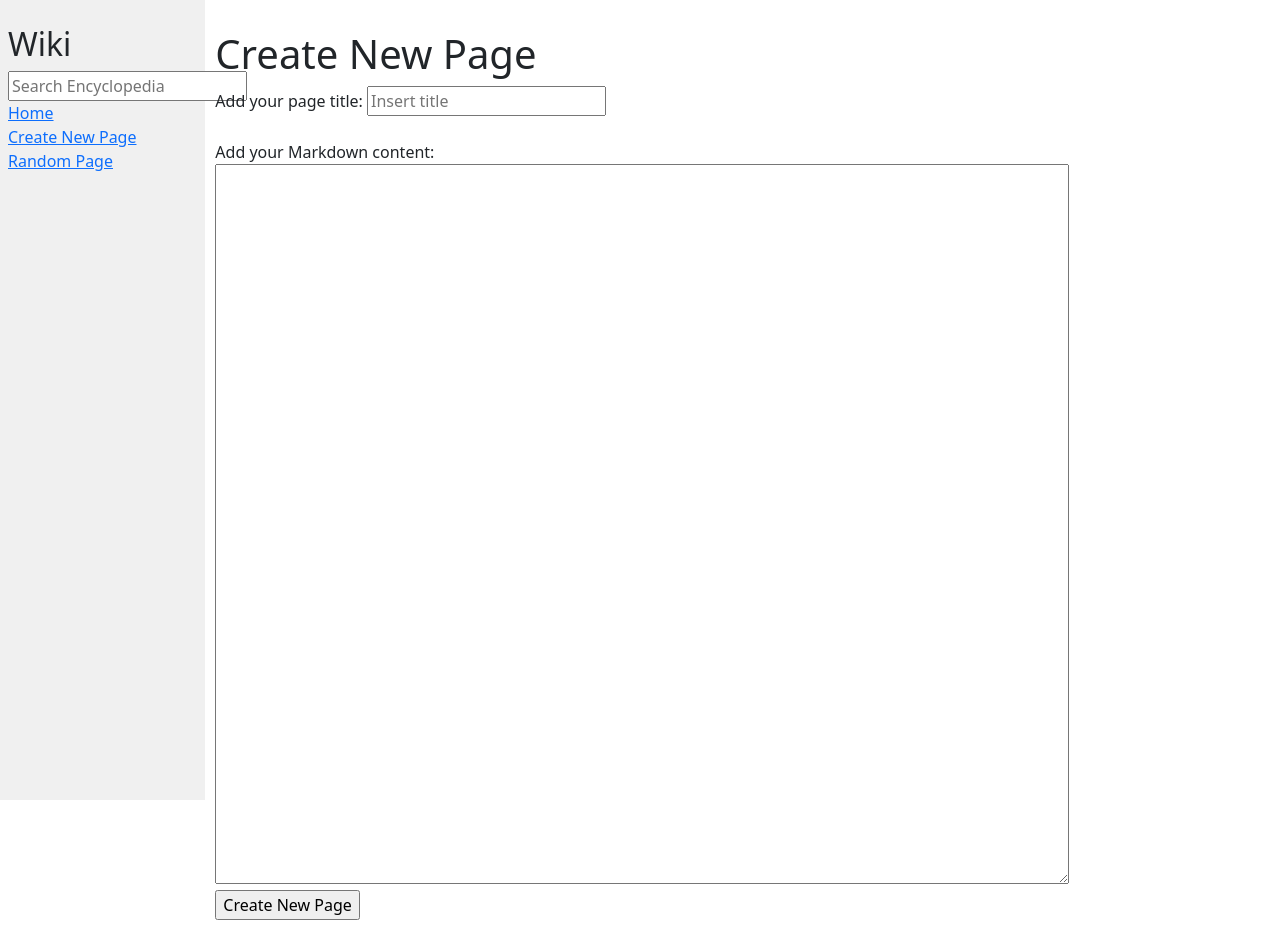
After one commit to minprog-platforms/project-wiki-django-CaioSmidi, a Django app: page /wiki/new/ in a window 1280 px wide. The commit adds this page. Run offline with Django 3.2, Linux system fonts and the light colour scheme.

Commit message:
Final version of Wiki, didn't succeed to commit earlier

```diff
--- a/encyclopedia/templates/encyclopedia/index.html
+++ b/encyclopedia/templates/encyclopedia/index.html
@@ -9,7 +9,7 @@
 
     <ul>
         {% for entry in entries %}
-            <li>{{ entry }}</li>
+            <li><a href="{% url 'encyclopedia:entry' entry=entry %}">{{ entry }}</a></li>
         {% endfor %}
     </ul>
 
--- a/encyclopedia/templates/encyclopedia/layout.html
+++ b/encyclopedia/templates/encyclopedia/layout.html
@@ -12,17 +12,18 @@
         <div class="row">
             <div class="sidebar col-lg-2 col-md-3">
                 <h2>Wiki</h2>
-                <form>
-                    <input class="search" type="text" name="q" placeholder="Search Encyclopedia">
+                <form action="{% url 'encyclopedia:search' %}" method="POST">
+                    {% csrf_token %}
+                    {{form}}
                 </form>
                 <div>
-                    <a href="{% url 'index' %}">Home</a>
+                    <a href="{% url 'encyclopedia:index' %}">Home</a>
                 </div>
                 <div>
-                    Create New Page
+                    <a href="{% url 'encyclopedia:new' %}">Create New Page</a>
                 </div>
                 <div>
-                    Random Page
+                    <a href="{% url 'encyclopedia:random' %}">Random Page</a>
                 </div>
                 {% block nav %}
                 {% endblock %}
--- /dev/null
+++ b/encyclopedia/templates/encyclopedia/newpage.html
@@ -0,0 +1,23 @@
+{% extends "encyclopedia/layout.html" %}
+
+{% block title %}
+    Encyclopedia
+{% endblock %}
+
+{% block body %}
+    <h1>Create New Page</h1>
+
+    <form action="{% url 'encyclopedia:new' %}" method="POST">
+        {% csrf_token %}
+        <label> Add your page title: </label>
+        <input type="text" name="title" placeholder="Insert title">
+        <br><br>
+        <label> Add your Markdown content: </label>
+        <br>
+        <textarea name="md_content" rows="8" cols="80"></textarea>
+        <br>
+        <input type="submit" value="Create New Page">
+    </form>
+
+
+{% endblock %}
--- a/encyclopedia/urls.py
+++ b/encyclopedia/urls.py
@@ -2,6 +2,13 @@ from django.urls import path
 
 from . import views
 
+app_name = "encyclopedia"
 urlpatterns = [
-    path("", views.index, name="index")
+    path("", views.index, name="index"),
+    path("<str:entry>", views.get_entrypage, name="entry"),
+    path("search/", views.search_entry, name="search"),
+    path("new/", views.new_page, name="new"),
+    path("edit/", views.edit_page, name="edit"),
+    path("save/", views.save_page, name="save"),
+    path("random/", views.random_page, name="random"),
 ]
--- a/encyclopedia/views.py
+++ b/encyclopedia/views.py
@@ -1,9 +1,119 @@
 from django.shortcuts import render
+from django.http import HttpResponse
+from django import forms
+from random import choice
 
 from . import util
 
+import markdown2
+
+
+class SearchForm(forms.Form):
+    search_query = forms.CharField(label="",required=False, widget=forms.TextInput (attrs={'placeholder':'Search Encyclopedia'}))
+
 
 def index(request):
+    form = SearchForm()
+
+    entries = util.list_entries()
     return render(request, "encyclopedia/index.html", {
-        "entries": util.list_entries()
+        "entries": entries,
+        "form": form
     })
+
+
+def get_entrypage(request, entry):
+    form = SearchForm()
+
+    display = util.get_entry(entry)
+
+    if display == None:
+        return render(request, "encyclopedia/error-page.html", {
+            "message":"This page does not exist..",
+            "form": form
+        })
+    else:
+        return render(request, "encyclopedia/entrypage.html", {
+            "title": entry,
+            "display": markdown2.markdown(display),
+            "form": form
+        })
+
+
+def search_entry(request):
+
+    if request.method == "POST":
+
+        form = SearchForm(request.POST)
+
+        if form.is_valid():
+
+            search_query = form.cleaned_data["search_query"]
+            entry_list = util.get_entry(search_query)
+
+            if entry_list is not None:
+                return get_entrypage(request, search_query)
+            else:
+                search_results = []
+                for entry in util.list_entries():
+                    if search_query.lower() in entry.lower():
+                        search_results.append(entry)
+                if search_results:
+                    return render(request, "encyclopedia/search_results.html", {
+                        "search_results": search_results,
+                        "form": form
+                    })
+                else:
+                    return render(request, "encyclopedia/error-page.html", {
+                        "message": "No search results found..",
+                        "form": form
+                    })
+
+
+def new_page(request):
+    form = SearchForm()
+
+    if request.method == "GET":
+        return render(request, "encyclopedia/newpage.html", {
+            "form": form
+        })
+    else:
+        entry = request.POST['title']
+        display = request.POST['md_content']
+        if util.get_entry(entry) is not None:
+            return render(request, "encyclopedia/error-page.html", {
+                "message":"This entry already exists..",
+                "form": form
+            })
+        else:
+            util.save_entry(entry, display)
+            return get_entrypage(request, entry)
+
+def edit_page(request):
+    form = SearchForm()
+
+    if request.method == "POST":
+        entry = request.POST['title']
+        display = util.get_entry(entry)
+        return render(request, "encyclopedia/editpage.html", {
+            "title": entry,
+            "content": display,
+            "form": form
+        })
+
+def save_page(request):
+    form = SearchForm()
+
+    if request.method == "POST":
+        entry = request.POST['title']
+        display = request.POST['md_content']
+        util.save_entry(entry, display)
+        return get_entrypage(request, entry)
+
+def random_page(request):
+    form = SearchForm()
+
+    entries = util.list_entries()
+    entry = choice(entries)
+    display = util.get_entry(entry)
+    return get_entrypage(request, entry)
--- a/wiki/urls.py
+++ b/wiki/urls.py
@@ -18,5 +18,6 @@ from django.urls import include, path
 
 urlpatterns = [
     path('admin/', admin.site.urls),
-    path('', include("encyclopedia.urls"))
+    path('', include("encyclopedia.urls")),
+    path('wiki/', include("encyclopedia.urls"))
 ]
```
Also changed, not shown: encyclopedia/templates/encyclopedia/editpage.html (added, +23 -0 lines), encyclopedia/templates/encyclopedia/entrypage.html (added, +20 -0 lines), encyclopedia/templates/encyclopedia/error-page.html (added, +14 -0 lines), encyclopedia/templates/encyclopedia/results.html (added, +16 -0 lines), encyclopedia/templates/encyclopedia/search_results.html (added, +16 -0 lines), encyclopedia/static/encyclopedia/styles.css (line endings or trailing spaces), entries/Django.md (line endings or trailing spaces), entries/Git.md (line endings or trailing spaces).
